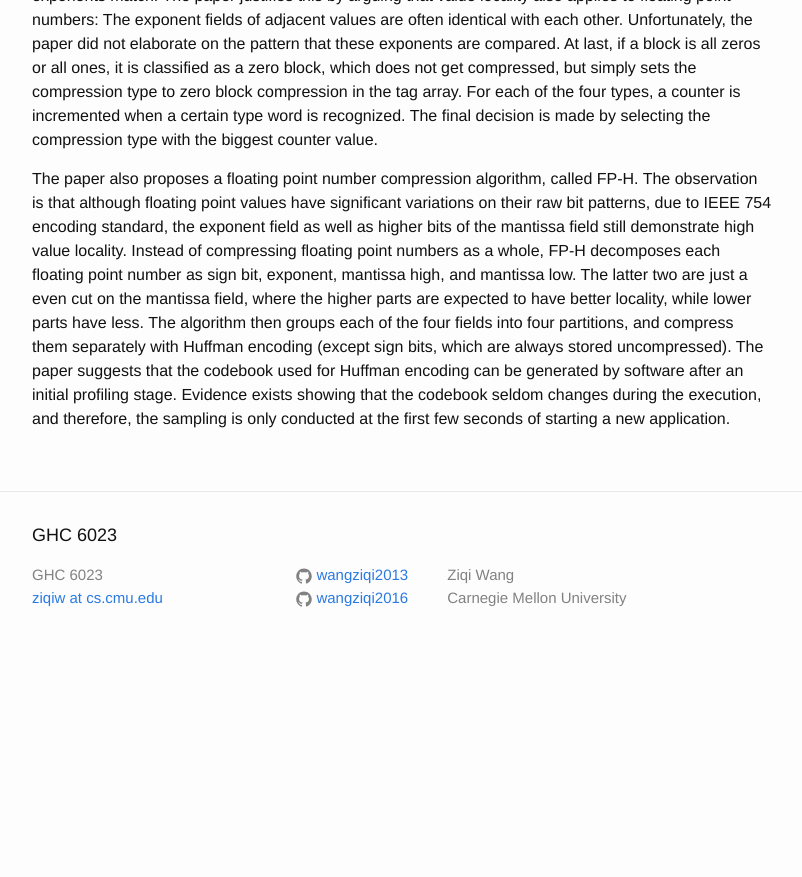
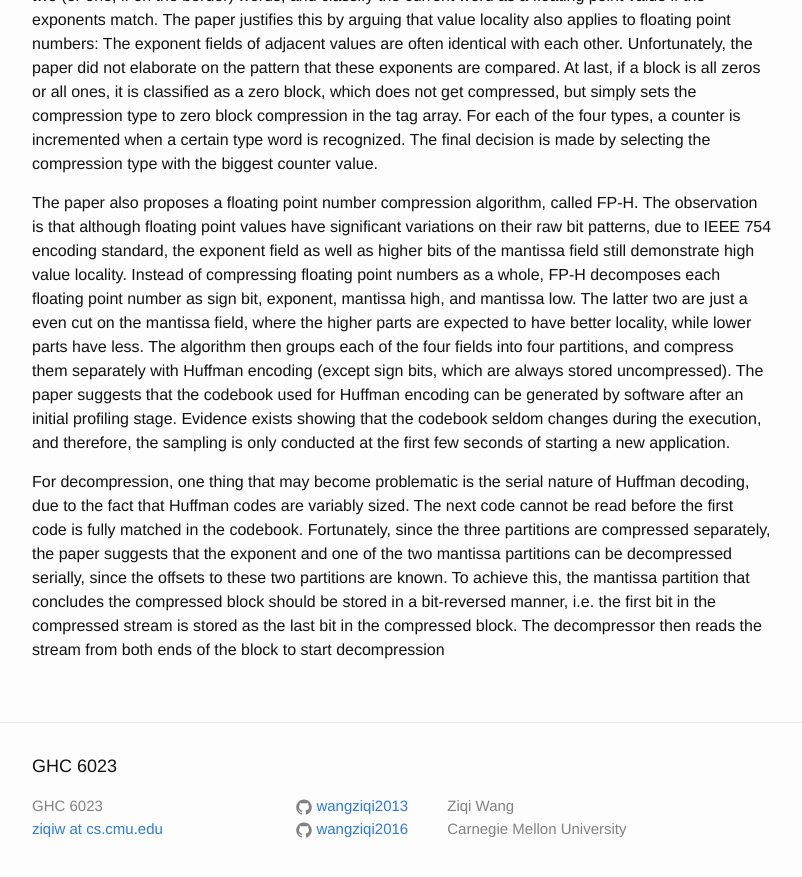
Before and after one commit to wangziqi2013/wangziqi2013.github.io, a Jekyll site: the page built from _posts/2020-07-12-hycomp.markdown, in a window 1280 px wide and 900 px high, scrolled down 2548 px. Shown: the top 877 px of the window, without its empty margins (238-1040 px from the left). Built offline with Jekyll 4.4.1, drawn with Linux system fonts in a browser that asks for light colours; before the commit the page ends 3217 px from its top, so only the background shows below that; some of the changed text lies outside the part shown.

Commit message:
Adding decompression

```diff
--- a/_posts/2020-07-12-hycomp.markdown
+++ b/_posts/2020-07-12-hycomp.markdown
@@ -25,7 +25,8 @@ version_mgmt:
    The same applies to 32 bit float vs 64 bit double.
 
 2. The hardware overhead is higher than any of the previous schemes, since it implements four different compression logic.
-   In addition, both SC2 and FP-H needs two copies of the codebook, which increases the overhead more (they cannot share)
+   In addition, both SC2 and FP-H needs two copies of the codebook, which increases the overhead more (they cannot share).
+   Parallel decompression of exponent and mantissa fields only make this worse.
 
 3. Stack pointers often have higher bits setting to 1 (canonical addresses in x86). This paper's classification
    algorithm would fail to recognize them
@@ -111,3 +112,11 @@ The algorithm then groups each of the four fields into four partitions, and comp
 The paper suggests that the codebook used for Huffman encoding can be generated by software after an initial profiling
 stage. Evidence exists showing that the codebook seldom changes during the execution, and therefore, the sampling
 is only conducted at the first few seconds of starting a new application.
+
+For decompression, one thing that may become problematic is the serial nature of Huffman decoding, due to the fact
+that Huffman codes are variably sized. The next code cannot be read before the first code is fully matched in the
+codebook. Fortunately, since the three partitions are compressed separately, the paper suggests that the exponent
+and one of the two mantissa partitions can be decompressed serially, since the offsets to these two partitions
+are known. To achieve this, the mantissa partition that concludes the compressed block should be stored in a bit-reversed
+manner, i.e. the first bit in the compressed stream is stored as the last bit in the compressed block. The
+decompressor then reads the stream from both ends of the block to start decompression
```
